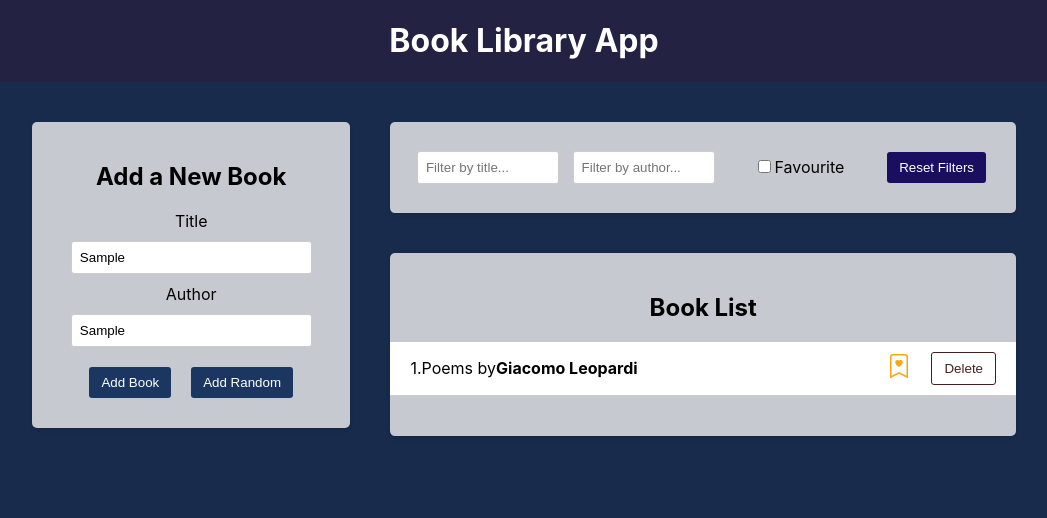
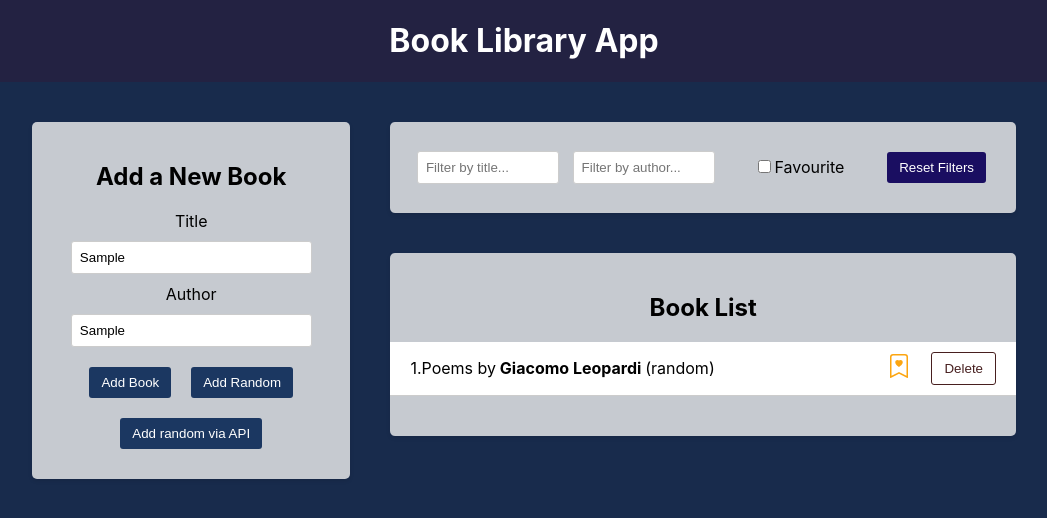
Before and after one commit to B1ackPegasus/Book_Library_App, a React (Create React App) app in the folder frontend/: page / in a window 1280 px wide. Both pictures are taken after typing "Sample", "Sample" into the empty fields and a click on the button "Add Random". Shown: the top 518 px of the page, without its empty margins (116-1163 px from the left). Built offline with nearby package versions, Linux system fonts and the light colour scheme.

Commit message:
Added information about sourse

```diff
--- a/frontend/package.json
+++ b/frontend/package.json
@@ -7,6 +7,7 @@
     "@testing-library/jest-dom": "^5.17.0",
     "@testing-library/react": "^13.4.0",
     "@testing-library/user-event": "^13.5.0",
+    "axios": "^1.7.3",
     "react": "^18.3.1",
     "react-dom": "^18.3.1",
     "react-icons": "^5.2.1",
--- a/frontend/src/components/BookForm/BookForm.js
+++ b/frontend/src/components/BookForm/BookForm.js
@@ -4,6 +4,8 @@ import {useDispatch} from 'react-redux'
 import {addBook} from "../../redux/Books/ActionCreator";
 import booksData from "../../data/books.json"
 import CreateBookWithID from "../../utils/CreateBookWithID";
+import axios, {isAxiosError} from "axios";
+import createBookWithID from "../../utils/CreateBookWithID"; // to do request to API
 
 const BookForm = () => {
 
@@ -18,7 +20,7 @@ const BookForm = () => {
 
         if (title && author){
 
-            const newBook = CreateBookWithID({title, author})
+            const newBook = CreateBookWithID({title, author},'user')
 
             dispatch(addBook(newBook))
 
@@ -31,8 +33,22 @@ const BookForm = () => {
     const handleRandomBook = ()=>{
         const randomIndex = Math.floor(Math.random() * booksData.length);
         const randomBook = booksData[randomIndex];
-        dispatch(addBook(CreateBookWithID(randomBook)))
+        dispatch(addBook(CreateBookWithID(randomBook,'random')))
     }
+
+    const handleAddRandomViaApi = async () =>{
+        try {
+            const response = await axios.get("http://localhost:4000/random-book") //wait until  info come
+            if (response?.data?.title && response?.data?.author) { //use ? co if it  undefined we wont get error
+                dispatch(addBook(createBookWithID(response.data , 'api')))
+            }
+        }
+        catch(error){
+            console.log(error)
+        }
+
+    }
+    //use async so code can continue
 
     return (
         <div className="app-block book-form">
@@ -50,6 +66,7 @@ const BookForm = () => {
                 </div>
                 <button type="submit">Add Book</button>
                 <button type="button" onClick={handleRandomBook}>Add Random</button>
+                <button type = "button" onClick={handleAddRandomViaApi}>Add random via API</button>
             </form>
         </div>
     )
--- a/frontend/src/components/BookList/BookList.js
+++ b/frontend/src/components/BookList/BookList.js
@@ -52,7 +52,8 @@ const BookList = () => {
                             <li key={i}>
                                 <div className="book-info">
                                     {++i}.{highligtMatch(book.title , titleFilter)} by
-                                    <strong>{highligtMatch(book.author,authorFilter)}</strong>
+                                    <strong> {highligtMatch(book.author,authorFilter)} </strong>
+                                    ({book.source})
                                 </div>
                                 <span onClick={()=>dispatch(makeBookAsFavourite(book.id))}>
                                 {book.isFavourite ? (
--- a/frontend/src/utils/CreateBookWithID.js
+++ b/frontend/src/utils/CreateBookWithID.js
@@ -1,9 +1,11 @@
 import {v4 as uuid} from 'uuid';
-const CreateBookWithID = (book) => {
+
+const CreateBookWithID = (book,source) => {
     return{
         ...book,
+        source,
         isFavourite:false,
-        id: uuid()
+        id: uuid(),
     }
 }
 export default CreateBookWithID;
```
Also changed, not shown: 1 other file (tests, documents, lock files or other folders).
